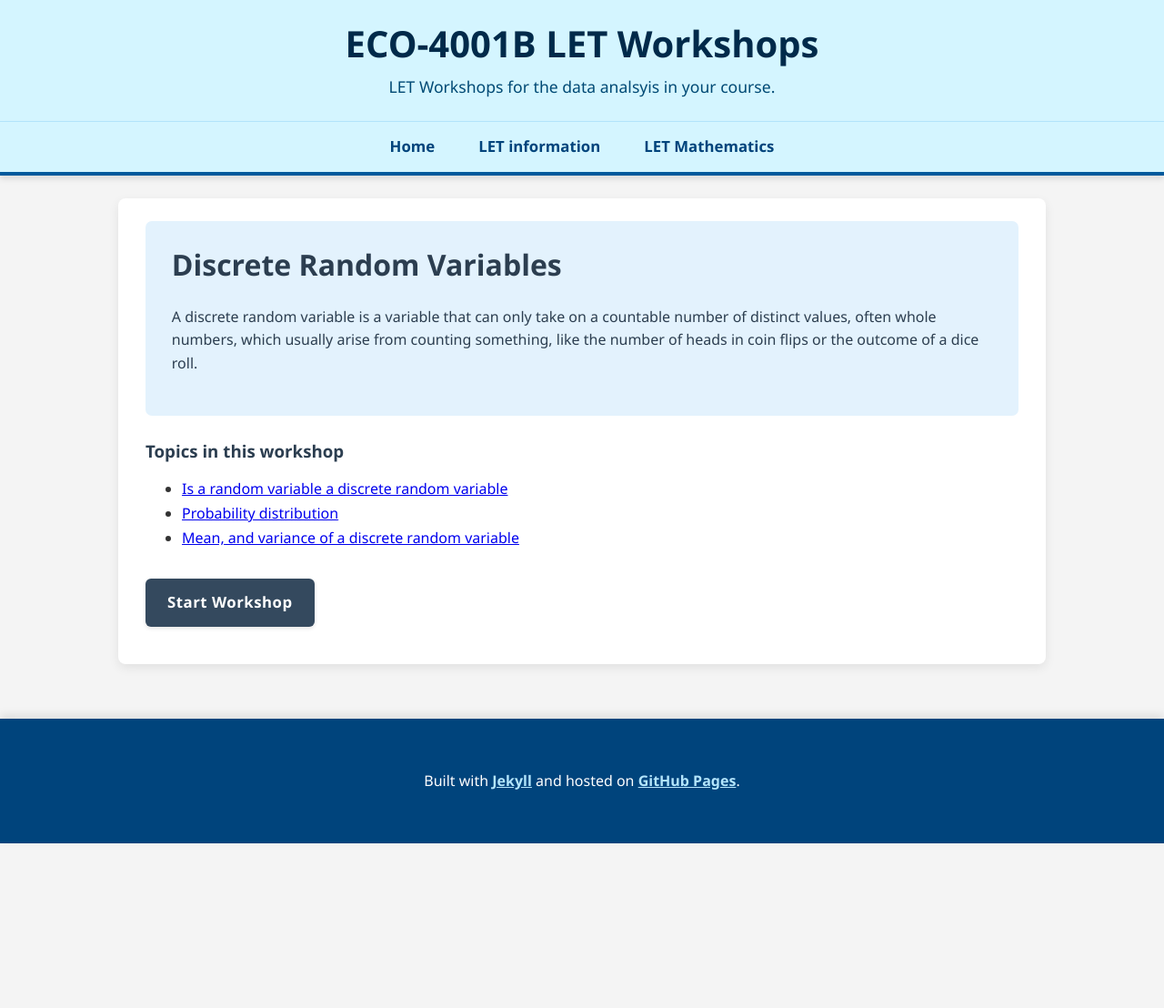
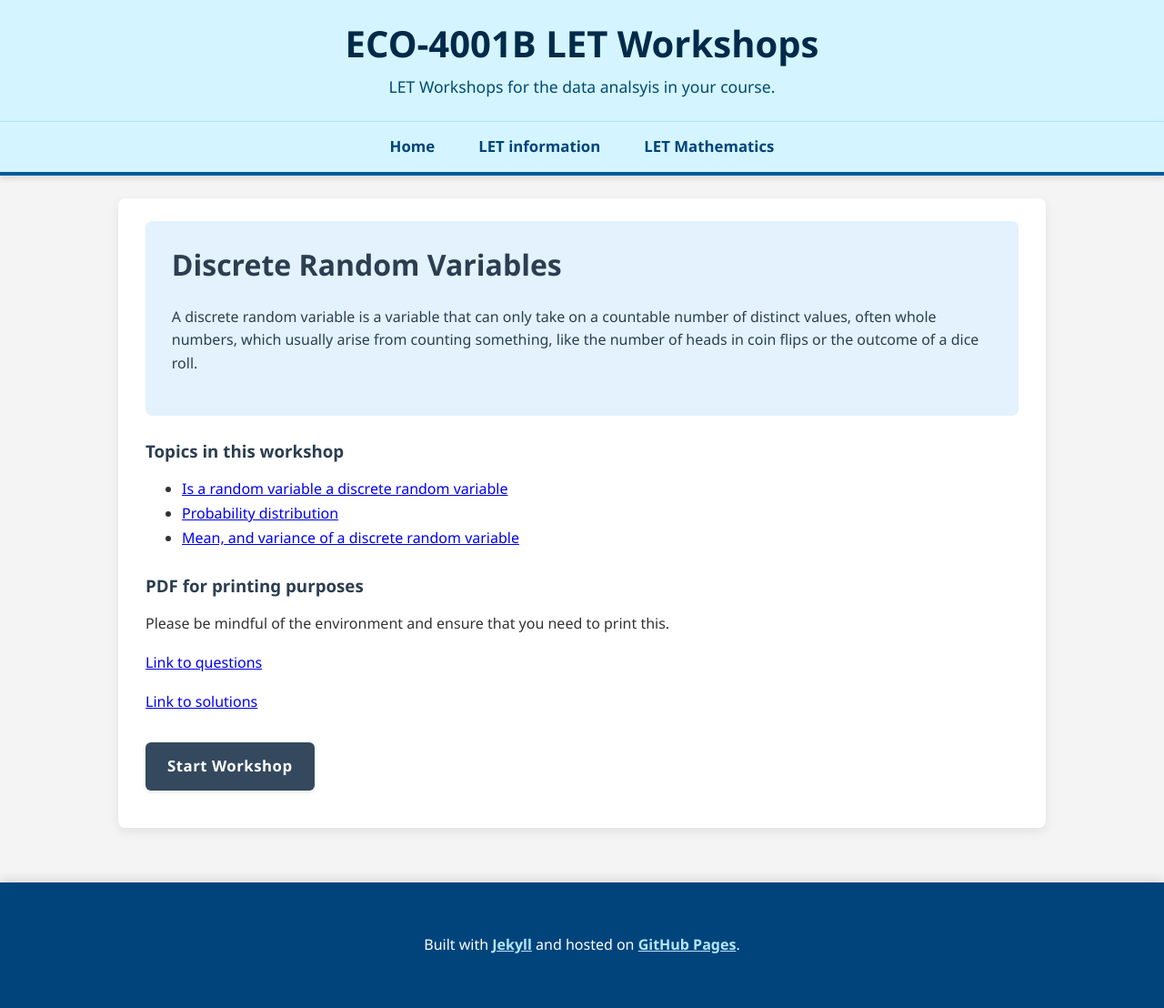
Before and after one commit to probe973/eco-4001b, a Jekyll site: the page built from drv/index.md, in a window 1280 px wide. Shown: the whole page at 91% size. Built offline with Jekyll 4.4.1, drawn with Linux system fonts in a browser that asks for light colours; before the commit the page ends 927 px from its top, so only the background shows below that.

Commit message:
Update index.md

```diff
--- a/drv/index.md
+++ b/drv/index.md
@@ -17,5 +17,13 @@
 * <a href="{{ "/drv/02-distribution.html" | relative_url }}">Probability distribution</a>
 * <a href="{{ "/drv/03-meanvariance.html" | relative_url }}">Mean, and variance of a discrete random variable</a>
 
+### PDF for printing purposes
+
+Please be mindful of the environment and ensure that you need to print this.
+
+<a href="{{ "/assets/pdf/drv.pdf" | relative_url }}" target="_blank">Link to questions</a>
+
+<a href="{{ "/assets/pdf/drv_solutions.pdf" | relative_url }}" target="_blank">Link to solutions</a>
+
 
 <a href="{{ "/drv/01-define.html" | relative_url }}" class="btn btn-primary">Start Workshop</a>
```
